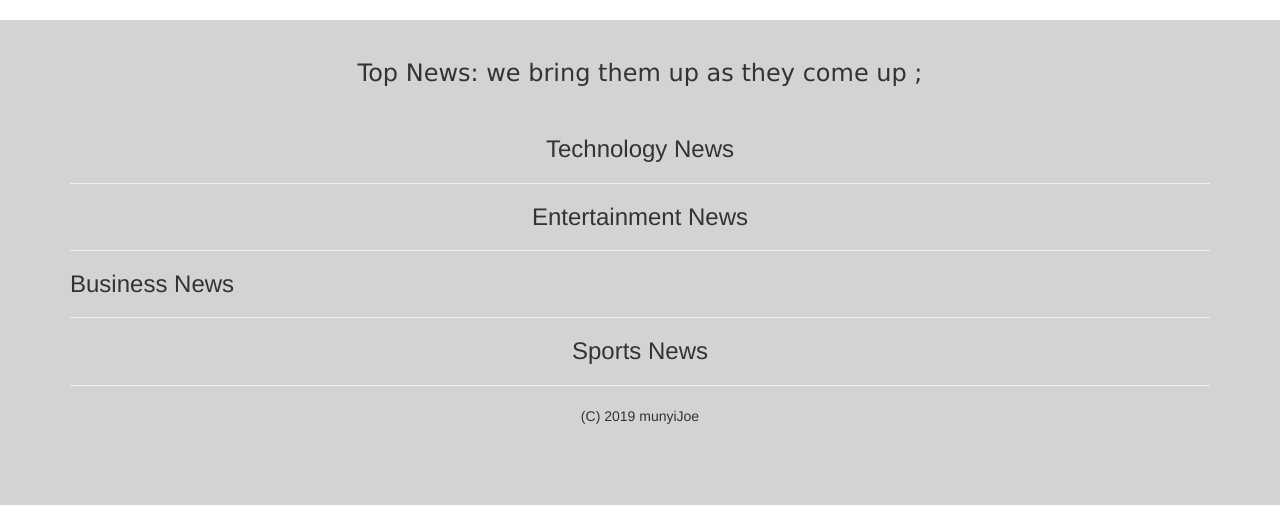
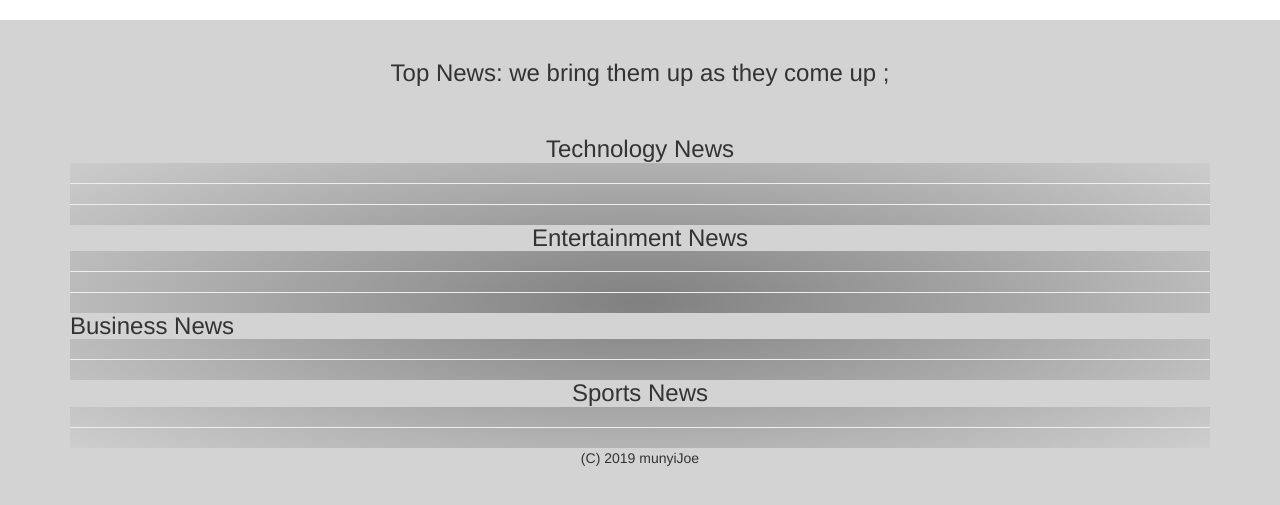
Before and after one commit to charles-os/news, a Flask app: template app/templates/index.html in a window 1280 px wide. Shown: the part 177-682 px from the top of the page. Run offline with Flask 2, Linux system fonts and the light colour scheme; the template is opened without the code that fills it, so the values that code supplies are empty; some libraries are stand-ins or nearby versions.

Commit message:
add changes

```diff
--- a/app/templates/index.html
+++ b/app/templates/index.html
@@ -2,7 +2,7 @@
 {% import 'macros.html' as macro%}{% block content %}
 <div class="container-fluid">
   <br>
-  <div style="background-color:lightgrey; style:italic;font-family:verdana;border-radius:50%; ">
+  <div style="background-color:lightgrey; style:italic;font-style:italics;border-radius:50%; ">
   <h3 class="text-center">Top News: we bring them up as they come up ; </h3>
   </div>
   <br>
@@ -15,17 +15,19 @@
 <link rel="stylesheet"
       href="{{url_for('static', filename='styles.css')}}"><div class="container">
         <!-- Business News Section  -->
+        <div class='card-body' style="background-image: repeating-radial-gradient(grey,lightgrey);">
         <h3 class='text-center' >Technology News</h3>
         <hr>
         {{ macro.displayNewsList(technology_news)}}
        <!-- Entertainment -->
+        <hr>
         <h3 class='text-center' >Entertainment News</h3>
         <hr>
-        <div class='card-body' style="background-image: linear-gradient(lightgrey,smok);">
+
         {{ macro.displayNewsList(entertainment_news)}}
-        <div/>
+        <hr>
        <!-- Business  -->
-        <h3 class='text-center; card-footer' >Business News</h3>
+        <h3 class='text-center;' >Business News</h3>
         <hr>
         {{ macro.displayNewsList(business_news)}}
 
@@ -35,6 +37,7 @@
         <hr>
 
         {{ macro.displayNewsList(sports_news)}}
+         <div/>
 
 <div class="blockquote">
   <footer style="background-color:lightgrey">
--- a/app/templates/macros.html
+++ b/app/templates/macros.html
@@ -8,7 +8,7 @@
 							    {{ news.name}}
 							</a>
 							<p>
-								{{ news.description |truncate(100)}}
+								{{ news.description |truncate(160)}}
 							</p>
 							<a href="/news/{{news.id}}" class="btn btn-info btn-sm">Visit {{news.name}}</a>
 						</div>
--- a/app/templates/navbar.html
+++ b/app/templates/navbar.html
@@ -3,9 +3,6 @@
      <div class="navbar-header">
        <button type="button" class="navbar-toggle" data-toggle="collapse" data-target=".navbar-collapse">
          <span class="sr-only">Toggle navigation</span>
-         <span class="icon-bar"></span>
-         <span class="icon-bar"></span>
-         <span class="icon-bar"></span>
        </button>
        <a class="navbar-brand" href="/"> <span style='font-size:2em; color:cyan;font-family:verdana,hervetica;'>DAILY STORY ;</span> </a>
      </div>
```
